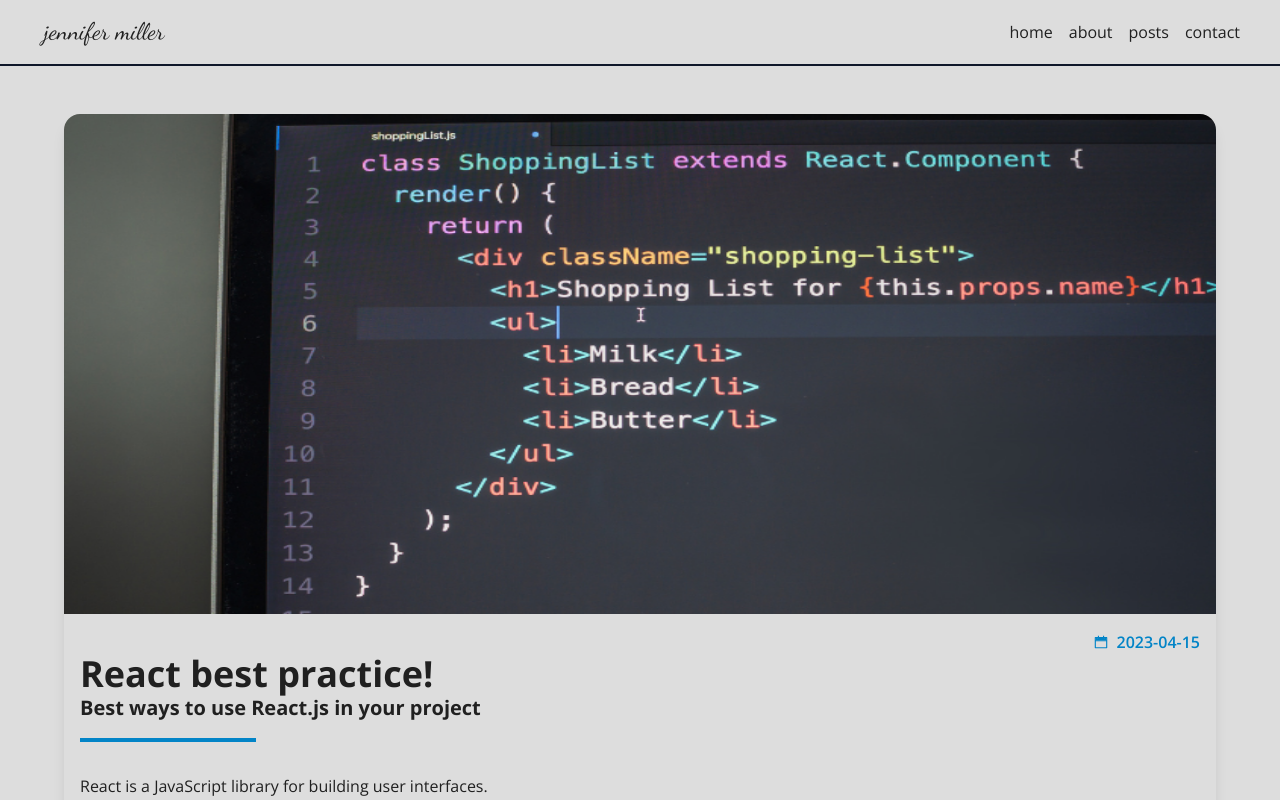
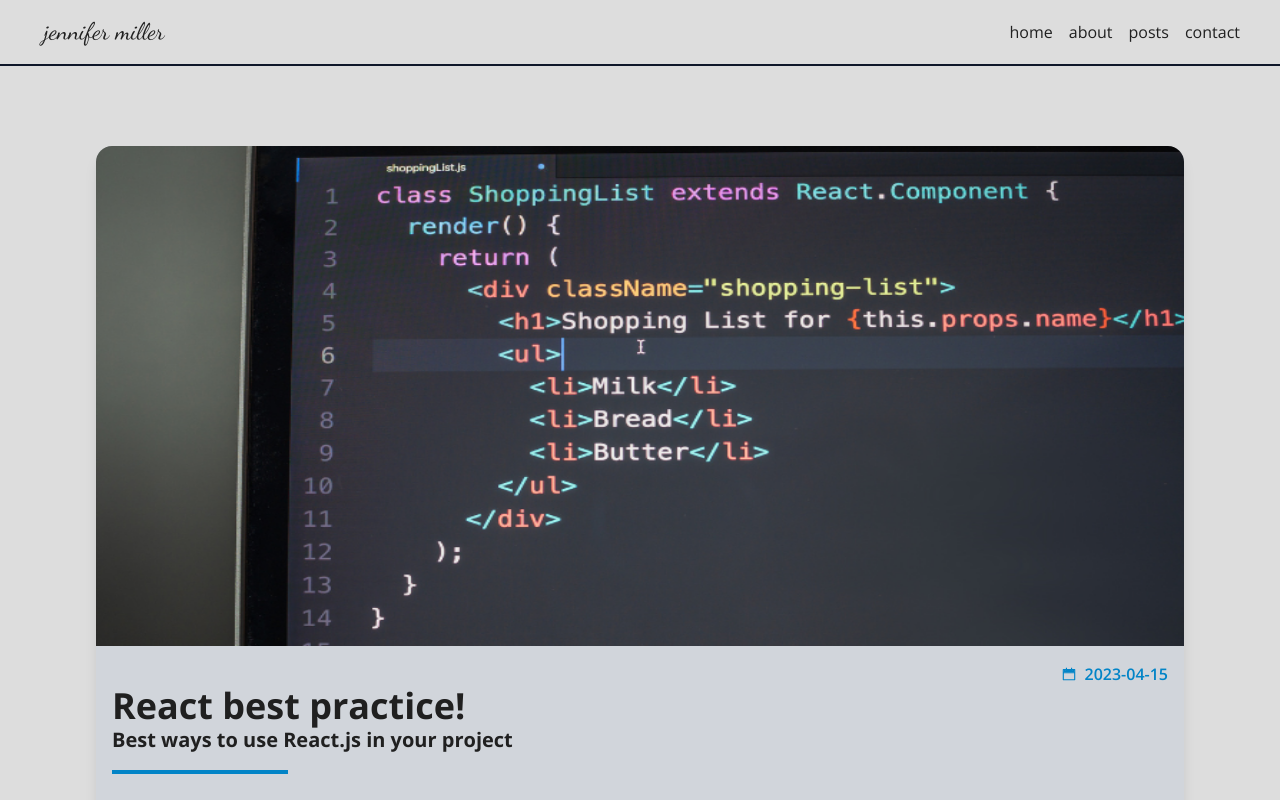
Before and after one commit to ryanjhlee87/new-next-blog, a Next.js app: page /posts/best-react-practices in a window 1280 px wide. Built offline with nearby package versions, Linux system fonts and the light colour scheme.

Commit message:
Add markdownviewer

```diff
--- a/src/app/posts/[slug]/page.tsx
+++ b/src/app/posts/[slug]/page.tsx
@@ -1,3 +1,4 @@
+import MarkdownViewer from '@/components/MarkdownViewer';
 import PostContent from '@/components/PostContent';
 import { getPostData } from '@/service/posts';
 import Image from 'next/image';
@@ -14,7 +15,7 @@ export default async function PostPage({ params: { slug } }: Props) {
   const { title, path, next, prev } = post;
 
   return (
-    <article className="rounded-2xl overflow-hidden shadow-lg m-4">
+    <article className="rounded-2xl overflow-hidden bg-gray-300 shadow-lg m-12">
       <Image
         className="w-full h-1/5 max-h-[500px]"
         src={`/images/posts/${path}.png`}
--- a/src/components/PostContent.tsx
+++ b/src/components/PostContent.tsx
@@ -1,6 +1,6 @@
 import React from 'react';
 import { AiTwotoneCalendar } from 'react-icons/ai';
-import MarkdownViewer from '@/components/MarkdownViewer';
+import MarkdownViewer from './MarkdownViewer';
 import { PostData } from '@/service/posts';
 
 export default function PostContent({ post }: { post: PostData }) {
--- a/tailwind.config.js
+++ b/tailwind.config.js
@@ -14,5 +14,5 @@ module.exports = {
       },
     },
   },
-  plugins: [],
+  plugins: [require('@tailwindcss/typography')],
 };
```
